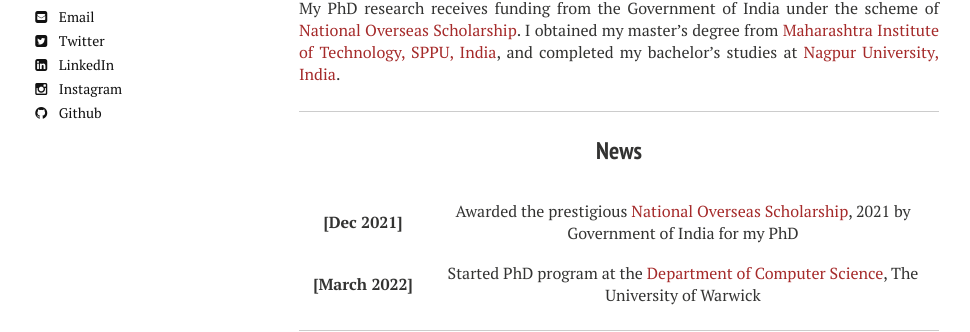
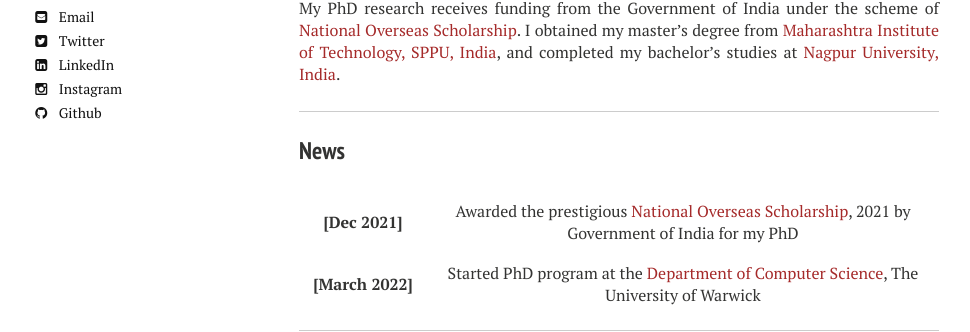
Before and after one commit to bsatote/bsatote.github.io, a Jekyll site: the page built from index.md, in a window 1280 px wide. Shown: the part 311-643 px from the top of the page, without its empty margins (21-991 px from the left). Built offline with Jekyll 4.4.1, drawn with Linux system fonts in a browser that asks for light colours; nearby versions of some CDN libraries.

Commit message:
Update index.md

```diff
--- a/index.md
+++ b/index.md
@@ -15,7 +15,7 @@ My PhD research receives funding from the Government of India under the scheme o
 
 ----
 
-<h3 align="center">News</h3>
+<h3 align="left">News</h3>
 <table class='news-table'>
     <col width="20%">
     <col width="80%">
```
